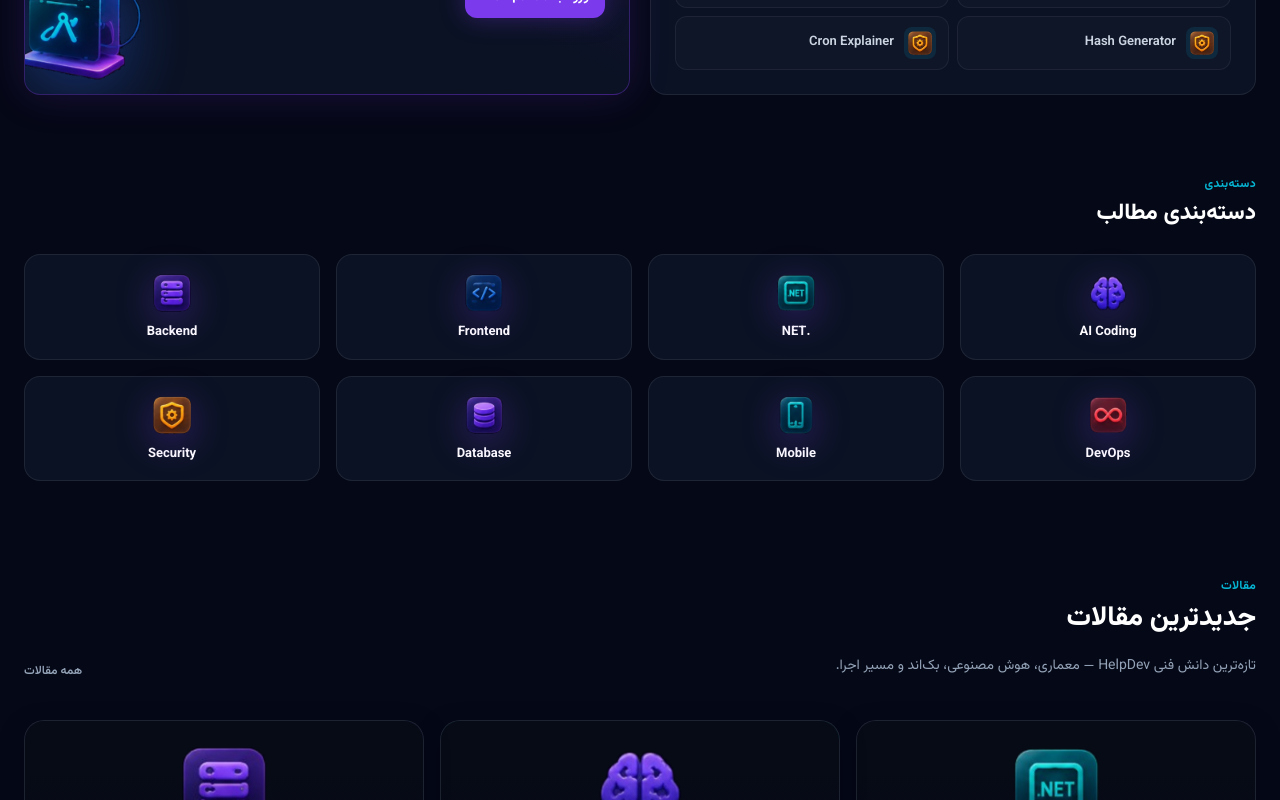
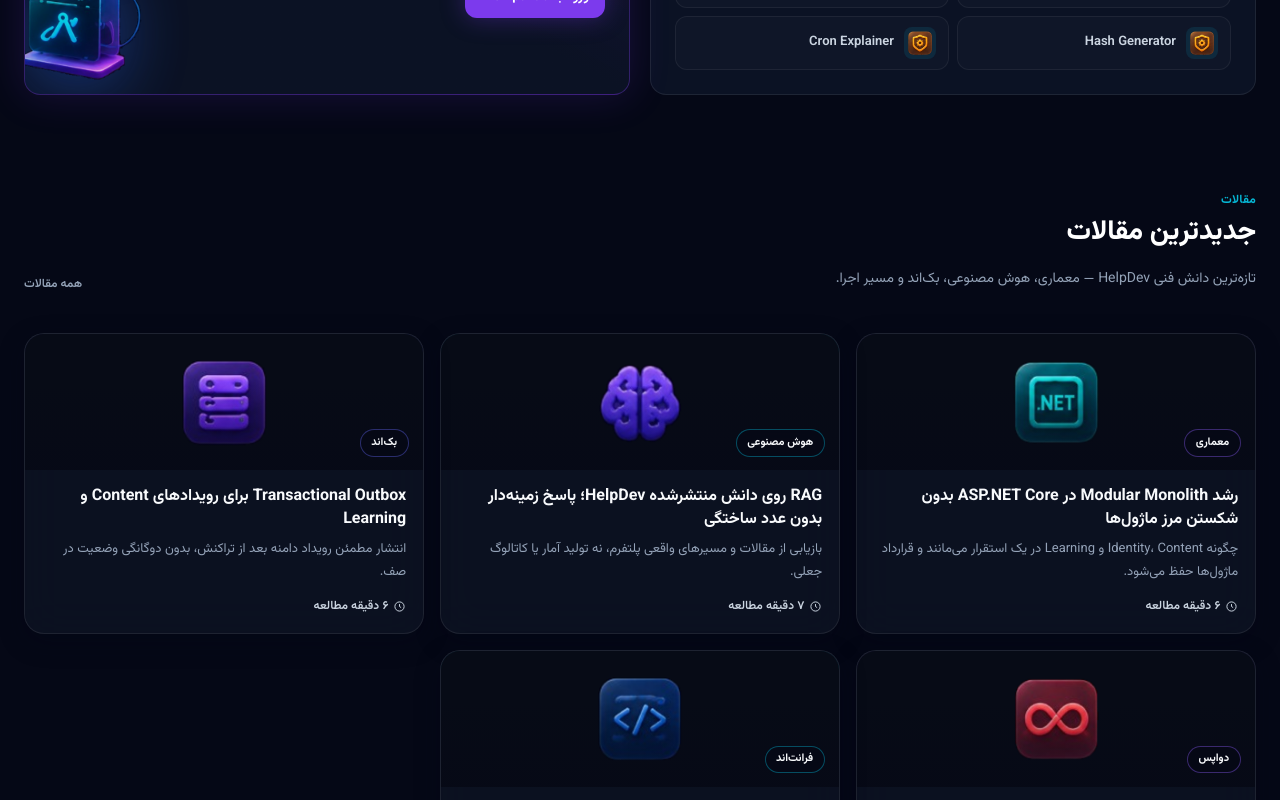
Before and after one commit to codina1/HelpDev, a Next.js app in the folder site/: page / in a window 1280 px wide. Shown: the part 1320-2120 px from the top of the page. Built offline with nearby package versions, Linux system fonts and the light colour scheme; no server answers.

Commit message:
حذف بخش دسته‌بندی مطالب از Homepage
Co-authored-by: Cursor <cursoragent@cursor.com>

```diff
--- a/site/src/components/public/home/public-home-page.tsx
+++ b/site/src/components/public/home/public-home-page.tsx
@@ -1,7 +1,6 @@
 import { HomeHero } from "@/components/public/home/home-hero";
 import { HomeQuickAccessSection } from "@/components/public/home/home-quick-access-section";
 import { HomeHubSection } from "@/components/public/home/home-hub-section";
-import { HomeCategoriesSection } from "@/components/public/home/home-categories-section";
 import { HomeArticlesSection } from "@/components/public/home/home-articles-section";
 import { HomeNewsSection } from "@/components/public/home/home-news-section";
 import { HomePathsSection } from "@/components/public/home/home-paths-section";
@@ -37,7 +36,7 @@ function isNews(type: string) {
 
 /**
  * Public homepage — Design Reference order only:
- * Hero (includes Search + Stats) → Quick Access → Hub → Categories →
+ * Hero → Quick Access → Hub (Toolbox + Prompt Lab) →
  * Articles → News → Paths → Newsletter (Footer is global).
  */
 export async function PublicHomePage() {
@@ -59,7 +58,6 @@ export async function PublicHomePage() {
       <HomeHero />
       <HomeQuickAccessSection />
       <HomeHubSection tools={tools} />
-      <HomeCategoriesSection />
       <HomeArticlesSection articles={articles} />
       <HomeNewsSection items={news} />
       <HomePathsSection roadmaps={roadmaps} />
```
Also changed, not shown: 1 other file (tests, documents, lock files or other folders).
